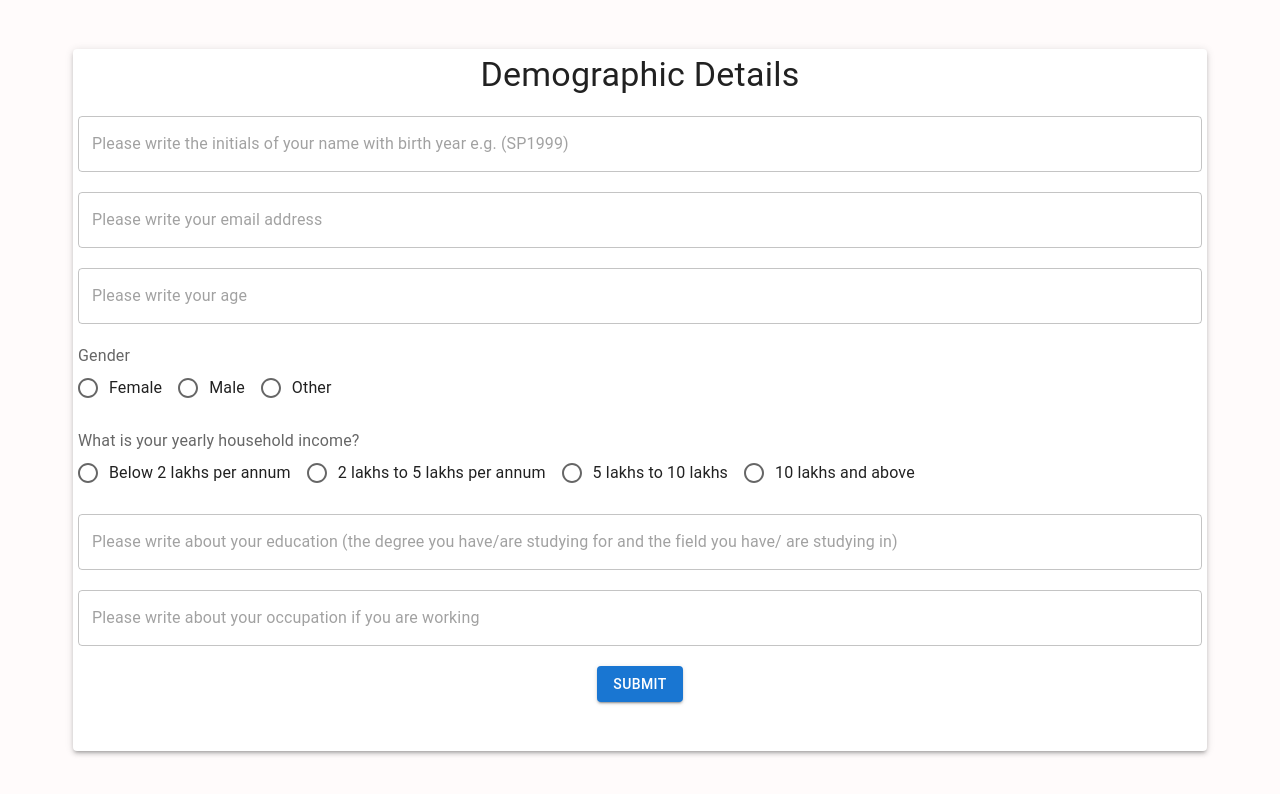
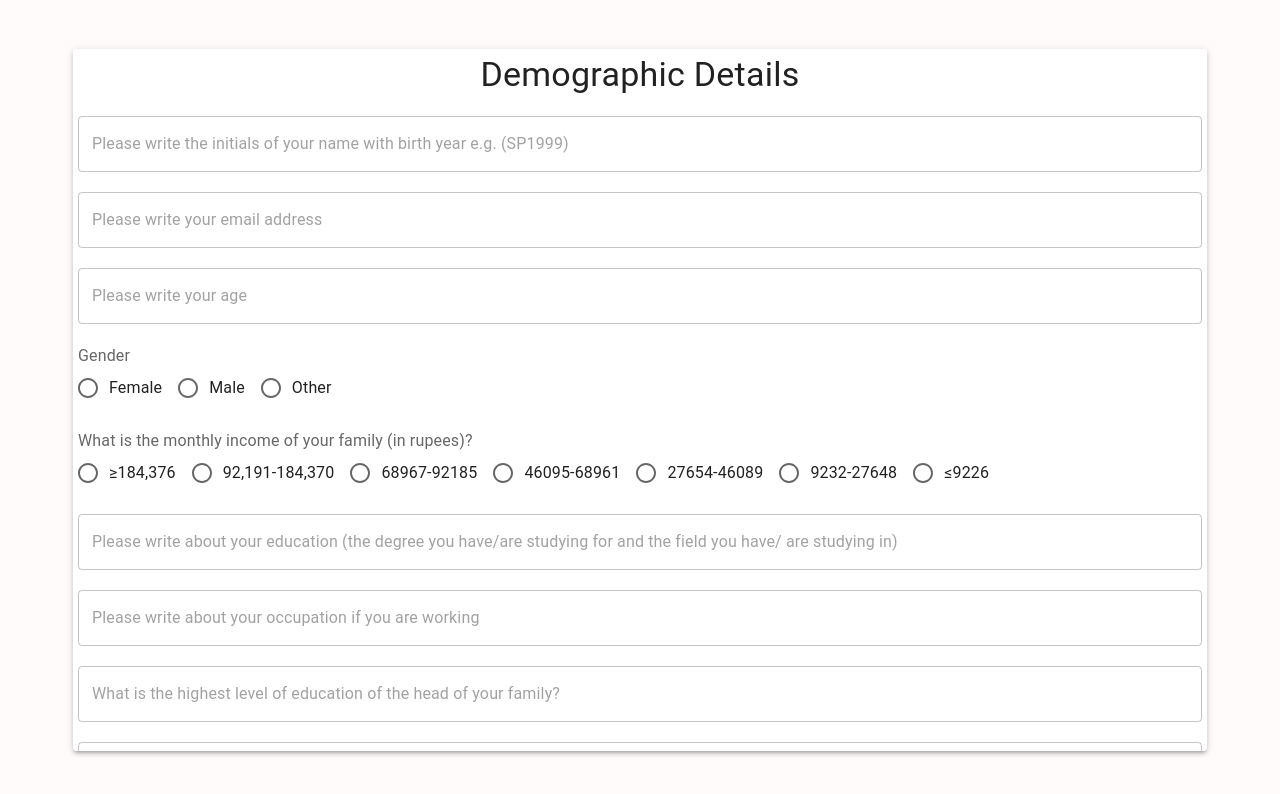
Before and after one commit to AryanP281/PsycExpt, a React (Create React App) app: page /demo in a window 1280 px wide. Shown: the top 794 px of the page. Built offline with nearby package versions, Linux system fonts and the light colour scheme.

Commit message:
Made changes

```diff
--- a/src/App.js
+++ b/src/App.js
@@ -23,7 +23,6 @@ function App() {
           <Route path="/save" element={<Saving />} />
           <Route path="/p3" element={<Part3Questionnaire />} />
           <Route path="/p1" element={<Part1Questionnaire />} />
-          <Route path="/p2" element={<Part2Questionnaire />} />
           <Route path="/end" element={<End />} />
         </Routes>
       </div>
--- a/src/Pages/Home.js
+++ b/src/Pages/Home.js
@@ -11,7 +11,11 @@ function Home()
     const [edu, setEdu] = useState(undefined);
     const [occu, setOccu] = useState(undefined);
     const [income, setIncome] = useState(undefined);
+    const [headEdu, setHeadEdu] = useState(undefined);
+    const [headOccu, setHeadOccu] = useState(undefined);
+
     const navigate = useNavigate();
+    const incomeVals = ['≥184,376', '92,191-184,370', '68967-92185', '46095-68961', '27654-46089', '9232-27648', '≤9226'];
 
     return(<div class="background" id="home">
             <Paper elevation={3} id="question-box"
@@ -45,16 +49,13 @@ function Home()
                     </RadioGroup>
                 </FormControl>
                 <FormControl style={{marginTop: "20px"}}>
-                    <FormLabel>What is your yearly household income?</FormLabel>
+                    <FormLabel>What is the monthly income of your family (in rupees)?</FormLabel>
                     <RadioGroup
                         row
                         name="row-radio-buttons-group"
                         onChange={(e) => setIncome(e.target.value)}
                     >
-                        <FormControlLabel value="Below 2 lakhs per annum" control={<Radio />} label="Below 2 lakhs per annum" />
-                        <FormControlLabel value="2 lakhs to 5 lakhs per annum" control={<Radio />} label="2 lakhs to 5 lakhs per annum" />
-                        <FormControlLabel value="5 lakhs to 10 lakhs" control={<Radio />} label="5 lakhs to 10 lakhs" />
-                        <FormControlLabel value="10 lakhs and above" control={<Radio />} label="10 lakhs and above" />
+                    {incomeVals.map((val) => <FormControlLabel value={val} control={<Radio />} label={val} />)}
                     </RadioGroup>
                 </FormControl>
                 <TextField variant="outlined" required multiline id="d1"
@@ -67,6 +68,16 @@ function Home()
                 className="form-textfield"
                 onChange={(e) => setOccu(e.target.value)}
                 />
+                <TextField variant="outlined" required multiline id="d1"
+                placeholder="What is the highest level of education of the head of your family?"
+                className="form-textfield"
+                onChange={(e) => setHeadEdu(e.target.value)}
+                />
+                <TextField variant="outlined" required multiline id="d1"
+                placeholder="What is the occupation of the head of your family?"
+                className="form-textfield"
+                onChange={(e) => setHeadOccu(e.target.value)}
+                />
                 <Button variant="contained"
                 style={{marginTop: "20px", alignSelf: "center"}}
                 onClick={(e) => {
@@ -74,7 +85,7 @@ function Home()
                         alert("Incorrect input");
                     else
                     {
-                        sessionStorage.setItem("demoDetails", JSON.stringify({initials,emailAddr,age,gender,edu,occu,income}));
+                        sessionStorage.setItem("demoDetails", JSON.stringify({initials,emailAddr,age,gender,income,edu,occu,headEdu,headOccu}));
                         if(Math.random() < 0.5)
                         {
                             sessionStorage.setItem("Tag", "p");
--- a/src/Pages/Narrative.js
+++ b/src/Pages/Narrative.js
@@ -18,7 +18,7 @@ function Narrative()
     useEffect(() => {
         switch(state) {
             case 0: setTimeout(() => setState(1), 10*1000); break;
-            case 1 : setTimeout(() => setState(2), 4*60*1000); break; //4*60*1000
+            case 1 : setTimeout(() => setState(2),  4*60*1000); break; //4*60*1000
         }
     }, [state]);
 
--- a/src/Redux/NarrativeSlice.js
+++ b/src/Redux/NarrativeSlice.js
@@ -5,7 +5,7 @@ const defaultMcqs = () => {
     const res = [];
     for(let i = 0; i < 30; ++i)
     {
-        res.push(-1);
+        res.push({id:i, val:-1});
     }
     return res;
 };
@@ -22,7 +22,7 @@ const narrativeSlice = createSlice({
         setQ1 : (state,action) => {state.q1 = action.payload},
         setQ2 : (state,action) => {state.q2 = action.payload},
         setQ3 : (state,action) => {state.q3 = action.payload},
-        setMcqVal: (state, action) => {state.mcqs[action.payload.id] = action.payload.val}
+        setMcqVal: (state, action) => {state.mcqs[action.payload.id].val = action.payload.val}
     }
 });
 
--- a/src/Redux/P1Slice.js
+++ b/src/Redux/P1Slice.js
@@ -4,7 +4,7 @@ const getDefaultAns = (n) => {
     const ans = [];
     for(let i = 0; i < n; ++i)
     {
-        ans.push(-1);
+        ans.push({id:i,val:-1});
     }
     return ans;
 };
@@ -12,10 +12,10 @@ const getDefaultAns = (n) => {
 const p1Slice = createSlice({
     name: "part1",
     initialState: {
-        ans : getDefaultAns(44)
+        ans : getDefaultAns(10)
     },
     reducers: {
-        setAns: (state, action) => {state.ans[action.payload.id] = action.payload.val}
+        setAns: (state, action) => {state.ans[action.payload.id].val = action.payload.val}
     }
 });
 
--- a/src/Redux/P3Slice.js
+++ b/src/Redux/P3Slice.js
@@ -5,7 +5,7 @@ const getDefaultAns = (n) => {
     const ans = [];
     for(let i = 0; i < n; ++i)
     {
-        ans.push("");
+        ans.push({id:i,val:""});
     }
     return ans;
 };
@@ -13,10 +13,10 @@ const getDefaultAns = (n) => {
 const p3Slice = createSlice({
     name: "part3",
     initialState: {
-        ans : getDefaultAns(6)
+        ans : getDefaultAns(10)
     },
     reducers: {
-        setAns: (state, action) => {state.ans[action.payload.id] = action.payload.val}
+        setAns: (state, action) => {state.ans[action.payload.id].val = action.payload.val}
     }
 });
 
--- a/src/Redux/PicsSlice.js
+++ b/src/Redux/PicsSlice.js
@@ -5,7 +5,7 @@ const defaultMcqs = () => {
     const res = [];
     for(let i = 0; i < 30; ++i)
     {
-        res.push(-1);
+        res.push({id:i,val:-1});
     }
     return res;
 };
@@ -22,7 +22,7 @@ const picsSlice = createSlice({
         setQ1_p : (state,action) => {state.q1 = action.payload},
         setQ2_p : (state,action) => {state.q2 = action.payload},
         setQ3_p : (state,action) => {state.q2 = action.payload},
-        setMcqVal_p: (state, action) => {state.mcqs[action.payload.id] = action.payload.val}
+        setMcqVal_p: (state, action) => {state.mcqs[action.payload.id].val = action.payload.val}
     }
 });
 
--- a/src/Services/Services.js
+++ b/src/Services/Services.js
@@ -56,7 +56,6 @@ function saveData(successCallback, failureCallback, exptData, p1Data, p2Data, p3
     return savePicDataP(userDetails.initials,exptData);
   })
   .then(() => saveP1DataP(userDetails.initials, p1Data))
-  .then(() => saveP2DataP(userDetails.initials, p2Data))
   .then(() => saveP3DataP(userDetails.initials, p3Data))
   .then(() => successCallback())
   .catch((err) => {
```
Also changed, not shown: src/Pages/End.js (+1 -1 lines), src/Pages/Part1Questionnaire.js (+2 -2 lines), src/Pages/Part3Questionnaire.js (+25 -2 lines).
